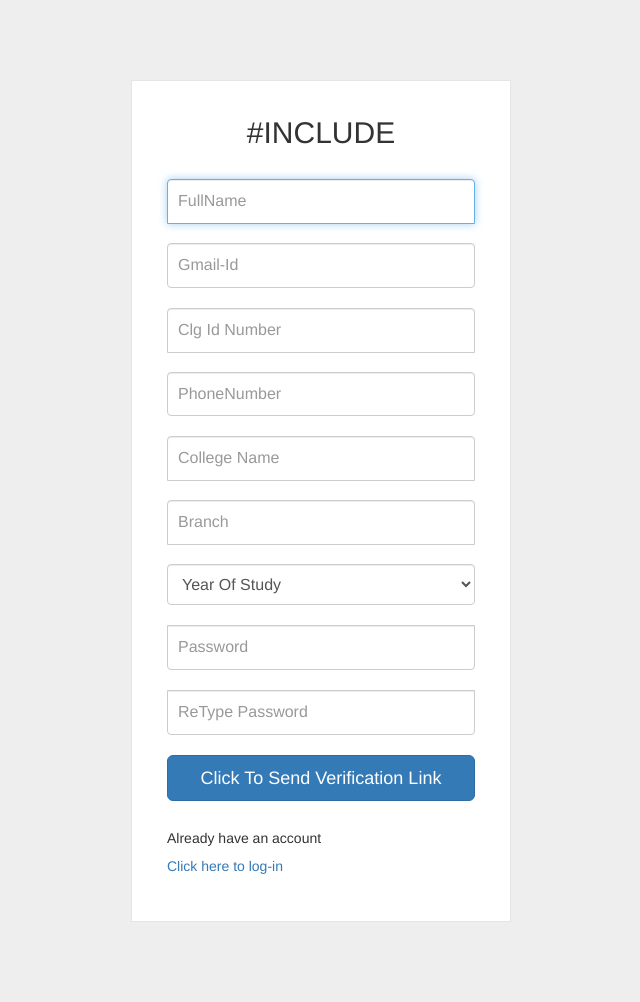
After one commit to praneethpurnananda/hashinclude, a PHP site: page /signin.html in a window 1280 px wide. The commit adds this page. Shown: the whole page, without its empty margins (319-959 px from the left). Run offline with PHP 8.4, Linux system fonts and the light colour scheme; some libraries are stand-ins or nearby versions.

Commit message:
finalhome

```diff
--- a/assets/normal/styleprofile.css
+++ b/assets/normal/styleprofile.css
@@ -20,6 +20,7 @@ body {
   font-size: 15px;
   line-height: normal;
   color: black;
+
 }
 
 /**
--- /dev/null
+++ b/assets/normal/stylesignin.css
@@ -0,0 +1,45 @@
+body {
+  background: #eee !important;
+}
+
+.wrapper {
+  margin-top: 80px;
+  margin-bottom: 80px;
+}
+
+.form-signin {
+  max-width: 380px;
+  padding: 15px 35px 45px;
+  margin: 0 auto;
+  background-color: #fff;
+  border: 1px solid rgba(0, 0, 0, 0.1);
+}
+.form-signin .form-signin-heading,
+.form-signin .checkbox {
+  margin-bottom: 30px;
+}
+.form-signin .checkbox {
+  font-weight: normal;
+}
+.form-signin .form-control {
+  position: relative;
+  font-size: 16px;
+  height: auto;
+  padding: 10px;
+  -webkit-box-sizing: border-box;
+  -moz-box-sizing: border-box;
+  box-sizing: border-box;
+}
+.form-signin .form-control:focus {
+  z-index: 2;
+}
+.form-signin input[type="text"] {
+  margin-bottom: -1px;
+  border-bottom-left-radius: 0;
+  border-bottom-right-radius: 0;
+}
+.form-signin input[type="password"] {
+  margin-bottom: 20px;
+  border-top-left-radius: 0;
+  border-top-right-radius: 0;
+}
--- a/hackathon.html
+++ b/hackathon.html
@@ -86,8 +86,8 @@
               </li>
           </ul>
           <div class="navbar-buttons mbr-section-btn">
-              <a class="btn btn-sm btn-primary display-4" href="#">
-                Register
+              <a class="btn btn-sm btn-primary display-4" href="login.html">
+                Login
               </a>
           </div>
       </div>
--- a/home.html
+++ b/home.html
@@ -86,8 +86,8 @@
                 </li>
             </ul>
             <div class="navbar-buttons mbr-section-btn">
-                <a class="btn btn-sm btn-primary display-4" href="#">
-                  Register
+                <a class="btn btn-sm btn-primary display-4" href="./login.html">
+                  Login
                 </a>
             </div>
         </div>
--- a/profile.html
+++ b/profile.html
@@ -91,8 +91,8 @@
               </li>
           </ul>
           <div class="navbar-buttons mbr-section-btn">
-              <a class="btn btn-sm btn-primary display-4" href="#">
-                Register
+              <a class="btn btn-sm btn-primary display-4" href="./login.html">
+                Login
               </a>
           </div>
       </div>
--- /dev/null
+++ b/signin.html
@@ -0,0 +1,42 @@
+<!DOCTYPE html>
+<html lang="en" >
+<head>
+  <meta charset="UTF-8">
+  <meta name="viewport" content="width=device-width, initial-scale=1, minimum-scale=1">
+  <link rel="shortcut icon" href="assets/images/toplogo.png" type="image/x-icon">
+  <title>Create an account | #include</title>
+  <link rel='stylesheet' href='https://netdna.bootstrapcdn.com/bootstrap/3.0.2/css/bootstrap.min.css'>
+  <link rel="stylesheet" href="./assets/normal/stylesignin.css">
+
+</head>
+<body>
+<!-- partial:index.partial.html -->
+<div class="wrapper">
+    <form class="form-signin">
+      <h2 class="form-signin-heading" style="text-align:center !important">#INCLUDE</h2>
+
+      <input type="text" class="form-control" name="name" placeholder="FullName" required="" autofocus="" ><br>
+      <input type="emai" class="form-control" name="email" placeholder="Gmail-Id" required="" autofocus="" ><br>
+      <input type="text" class="form-control" name="idnumber" placeholder="Clg Id Number" required="" autofocus="" ><br>
+      <input type="number" class="form-control" name="phonenumber" placeholder="PhoneNumber" required="" autofocus="" ><br>
+      <input type="text" class="form-control" name="clgname" placeholder="College Name" required="" autofocus="" ><br>
+      <input type="text" class="form-control" name="branch" placeholder="Branch" required="" autofocus="" ><br>
+      <select class="form-control">
+        <option value="">Year Of Study</option>
+        <option value="">1</option>
+        <option value="">2</option>
+        <option value="">3</option>
+        <option value="">4</option>
+      </select><br>
+      <input type="password" class="form-control" name="password" placeholder="Password" required="">
+        <input type="password" class="form-control" name="repassword" placeholder="ReType Password" required="">
+      <button class="btn btn-lg btn-primary btn-block" type="submit">Click To Send Verification Link</button>
+      <br>
+      <h5>Already have an account</h5>
+      <a href="./login.html">Click here to log-in</a>
+    </form>
+  </div>
+<!-- partial -->
+
+</body>
+</html>
```
Also changed, not shown: assets/normal/scriptregister.js (+1 -10 lines), assets/normal/styleregister.css (+11 -11 lines), forgotpassword.html (added, +26 -0 lines), login.html (added, +55 -0 lines), register.html (deleted, +0 -83 lines), assets/images/regbg.jfif (added).
